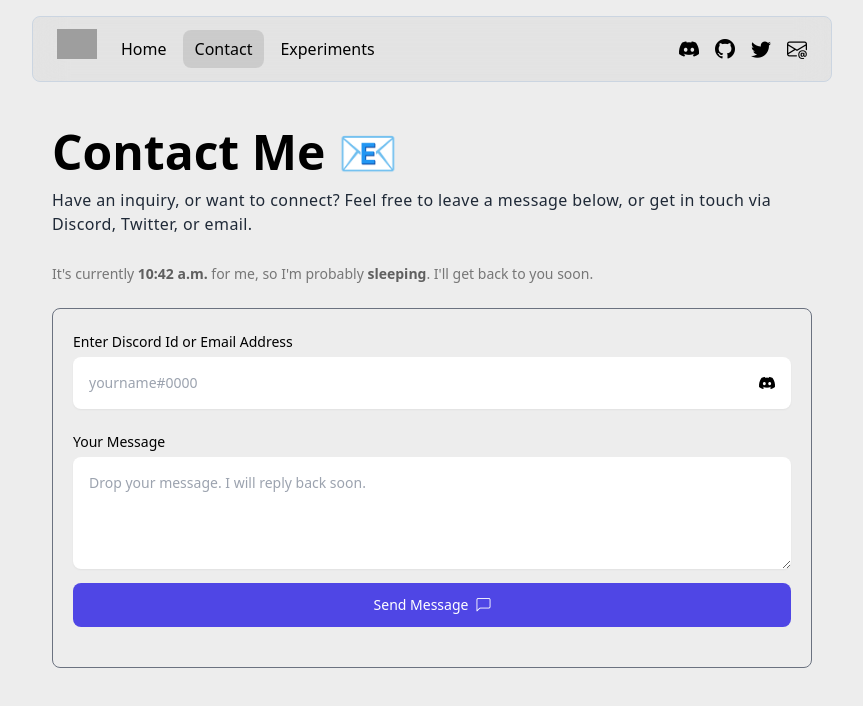
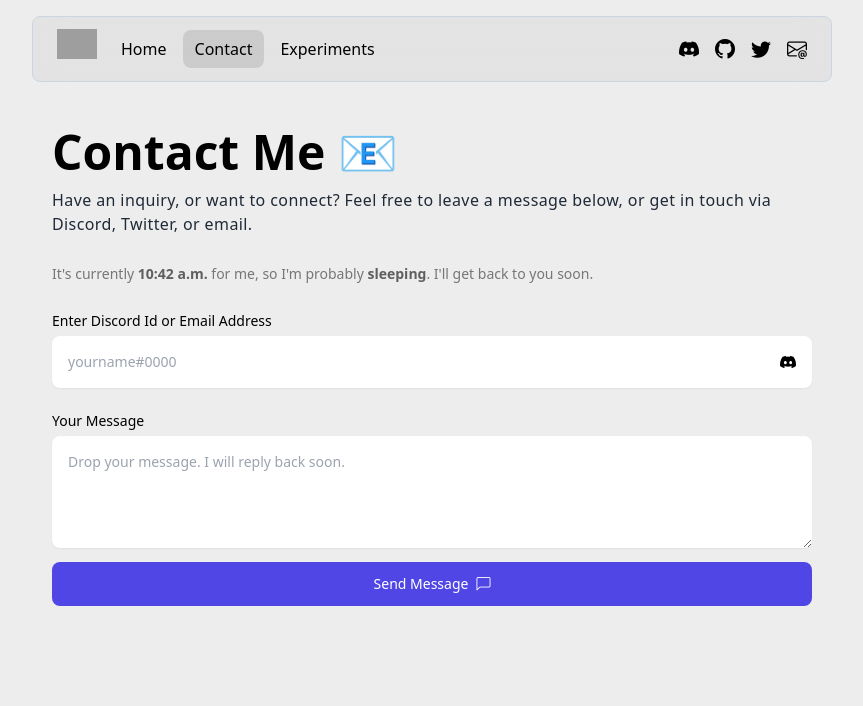
Before and after one commit to hellofaizan/hellofaizan.me, a Next.js app: page /contact in a window 1280 px wide. Shown: the top 706 px of the page, without its empty margins (208-1071 px from the left). Built offline with nearby package versions, Linux system fonts and the light colour scheme; no server answers; grey boxes are pictures that could not be loaded.

Commit message:
UI Change in Conatct Page

```diff
--- a/src/pages/contact.js
+++ b/src/pages/contact.js
@@ -55,7 +55,7 @@ const Contact = () => {
         </p>
         <TimeStatus />
 
-        <div className='relative overflow-hidden rounded-lg p-5 mb-10 border border-gray-500' >
+        <div className='relative rounded-lg mb-5' >
 
           <div>
             <label htmlFor="email" className="text-sm font-medium">Enter Discord Id or Email Address</label>
```
